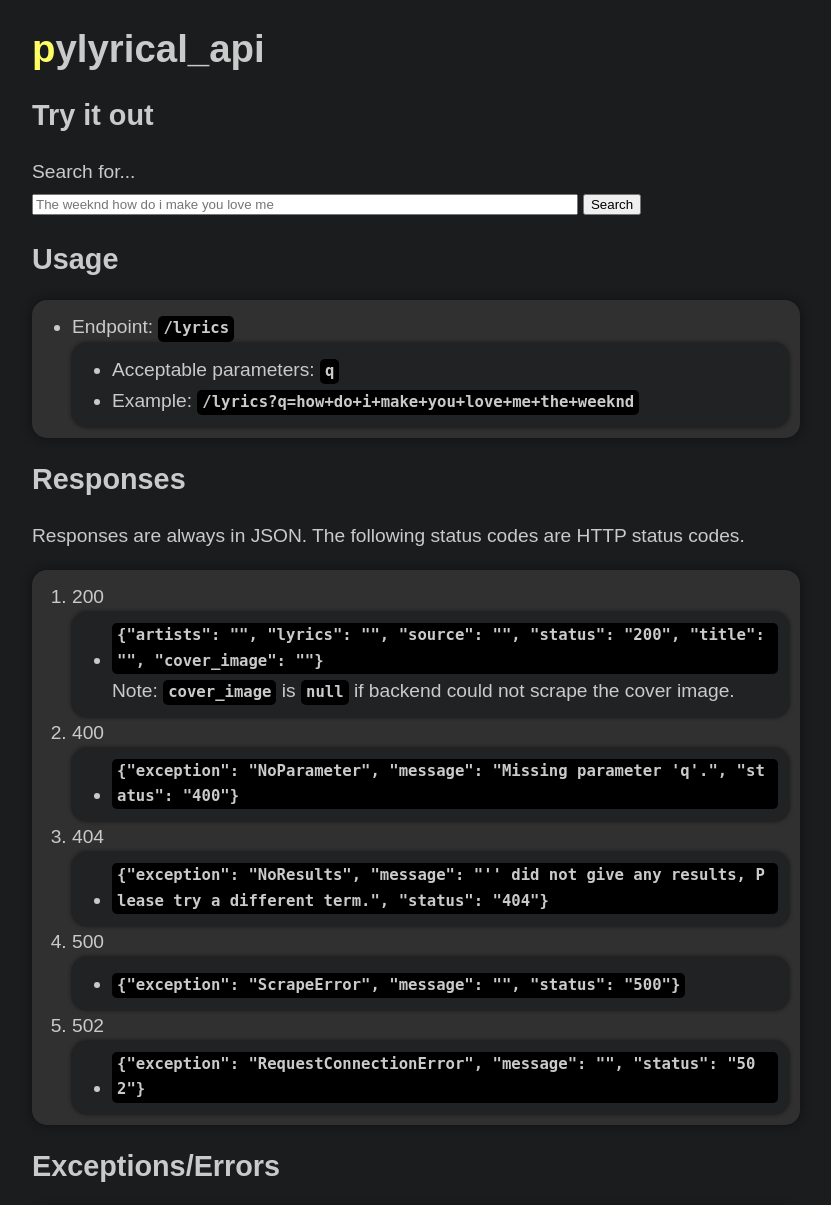
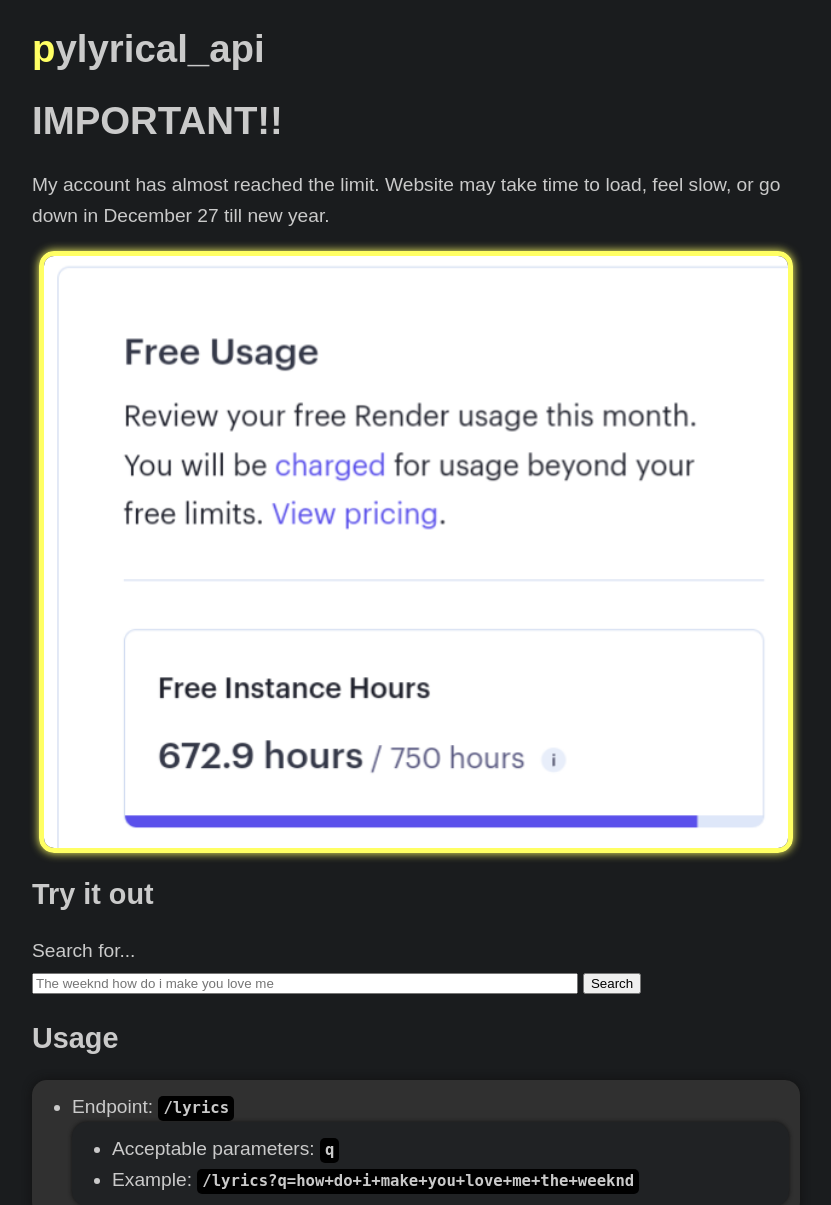
Before and after one commit to devlocalhost/pylyrical_api, a Flask app: page / in a window 1280 px wide. Shown: the top 1205 px of the page, without its empty margins (224-1055 px from the left). Run offline with Flask 3, Linux system fonts and the light colour scheme.

Commit message:
usage limit

```diff
--- a/static/style.css
+++ b/static/style.css
@@ -54,6 +54,14 @@ ol ol, ol ul, ul ul {
     box-shadow: 0 0 4px var(--box-border-color);
 }
 
+img {
+    display: block;
+    margin: 0 auto;
+    width: 97%;
+    border: 5px solid var(--accent-color);
+    border-radius: 15px;
+    box-shadow: 0 0 var(--box-border-size) var(--accent-color);
+}
 
 input {
     width: 70%;
--- a/templates/index.html
+++ b/templates/index.html
@@ -11,6 +11,10 @@
         <div class="top-bar" id="scrollBar"></div>
 
         <h1 class="colored" onclick="toggleStylesheet()">pylyrical_api</h1>
+
+        <h1>IMPORTANT!!</h1>
+        <p>My account has almost reached the limit. Website may take time to load, feel slow, or go down in December 27 till new year.</p>
+        <img src="/static/usage_limit.png">
 
         <h2>Try it out</h2>
         <form action="/lyrics" method="get">
```
Also changed, not shown: static/usage_limit.png (added).
